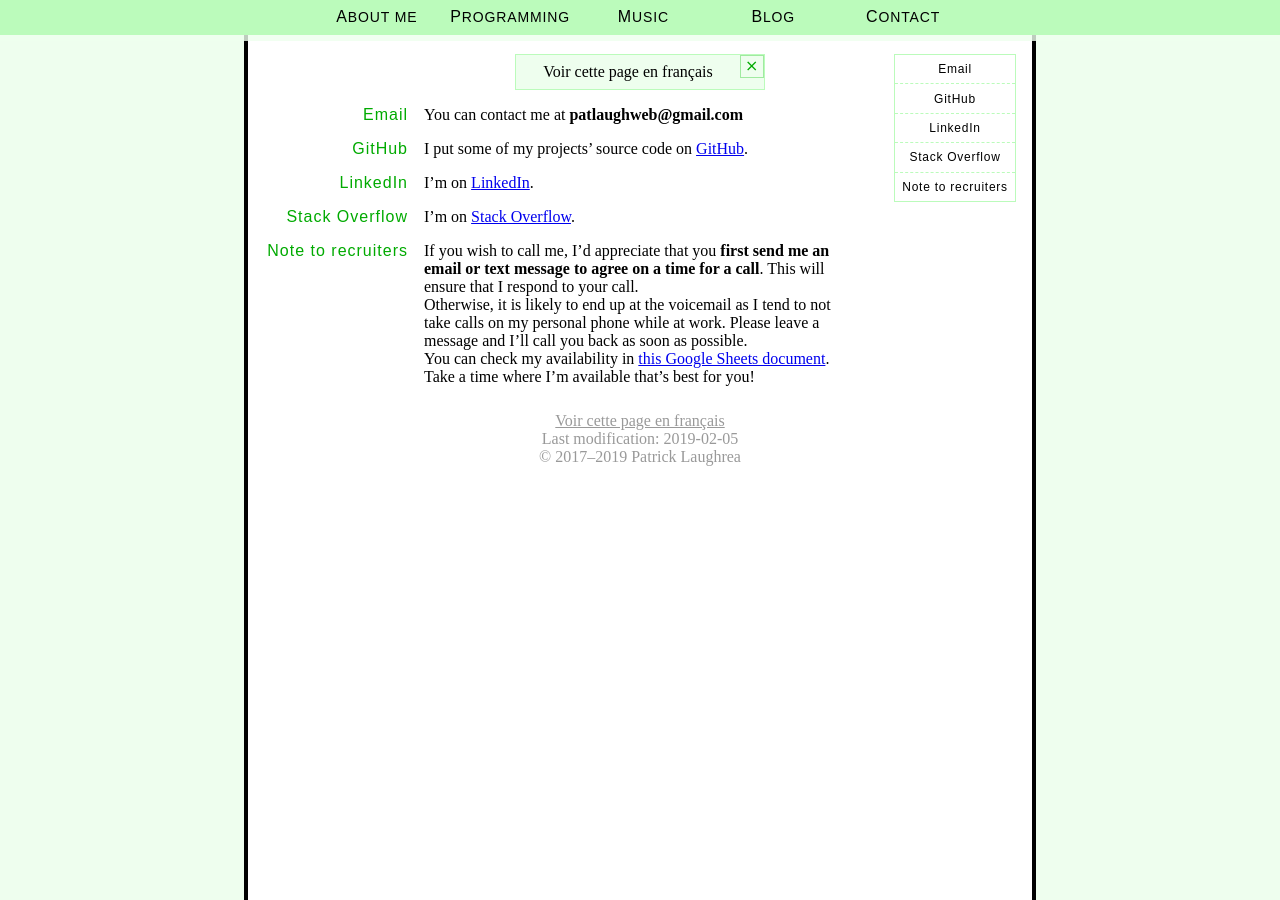
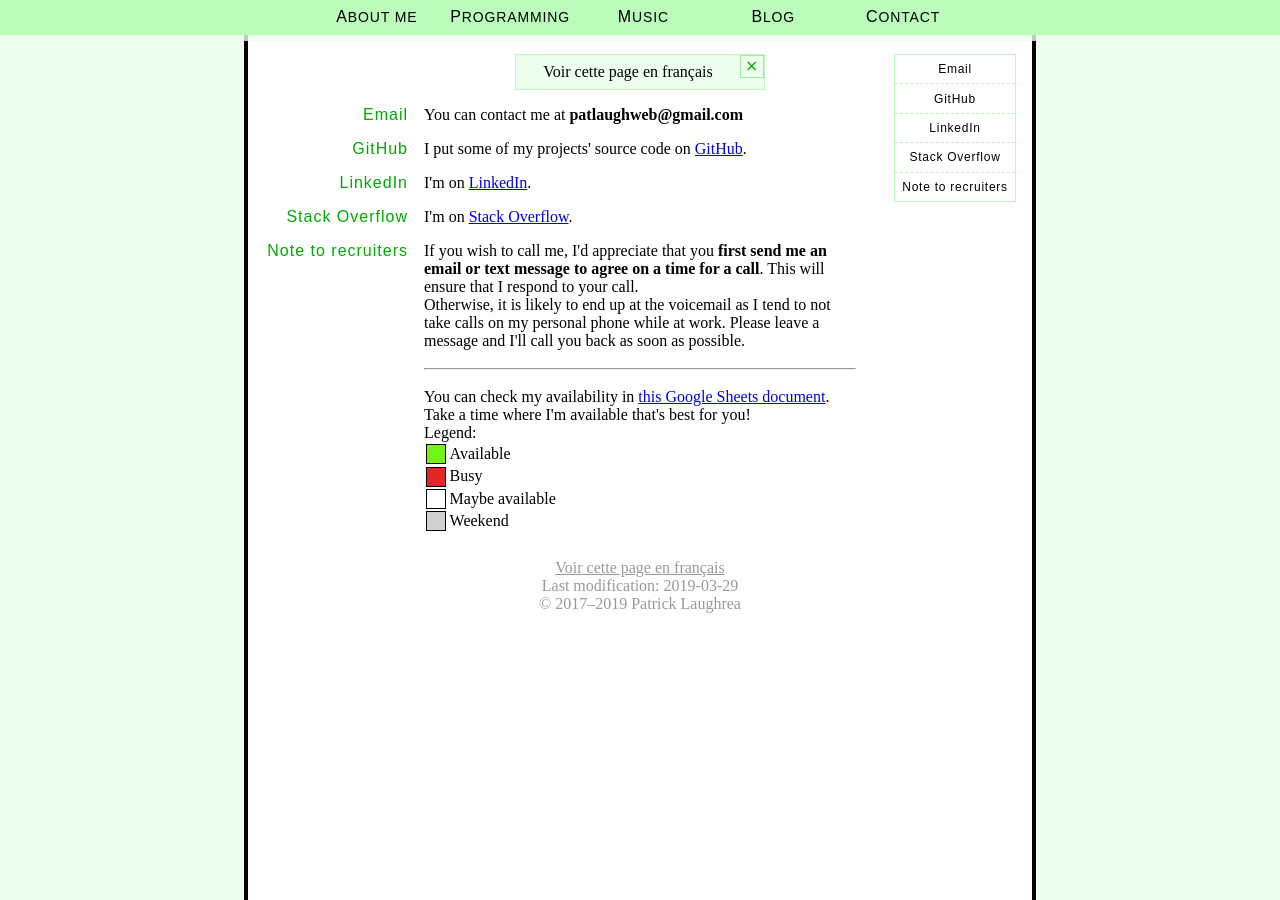
Before and after one commit to Pat-Laugh/pat-laugh.github.io, a Jekyll site: the page built from en/contact.html, in a window 1280 px wide. Built offline with Jekyll 4.4.1, drawn with Linux system fonts in a browser that asks for light colours.

Commit message:
Put contact legend in page
A smartify filter in the layout had to be removed because it also
filters HTML tags.

```diff
--- a/_layouts/default.html
+++ b/_layouts/default.html
@@ -67,7 +67,7 @@
 					<div class="content-title error-color">{{ page.quick_list[i] }}</div>
 					{% endif %}
 					<div class="content-text">
-						{{ page.content_list[i] | smartify }}
+						{{ page.content_list[i] }}
 					</div>
 				</li>
 				{% endfor %}
--- a/en/contact.html
+++ b/en/contact.html
@@ -2,7 +2,7 @@
 layout: en/default
 title: Contact
 link: contact
-last_modif: 2019-02-05
+last_modif: 2019-03-29
 permalink: /en/contact
 redirect_from: /contact
 quick_list:
@@ -25,7 +25,15 @@ content_list:
     email or text message to agree on a time for a call</b>. This will
     ensure that I respond to your call.<br>Otherwise, it is likely to end up at
     the voicemail as I tend to not take calls on my personal phone while at
-    work. Please leave a message and I'll call you back as soon as possible.<span class="noprint"><br>
-    You can check my availability in <a href="https://docs.google.com/spreadsheets/d/e/2PACX-1vQVqp7405aNVq8HP7cGzNEkk2rCfj5DRjV_ikYbujkTr4gDVAq2nUf3sLo-GvUCM8LsW9KG2ZOf-T10/pubhtml?gid=0&single=true" target="_blank">this Google Sheets document</a>.
-    Take a time where I'm available that's best for you!</span>
+    work. Please leave a message and I'll call you back as soon as possible.
+    <div class="noprint"><br><hr><br>
+    You can check my availability in <a href="https://docs.google.com/spreadsheets/d/e/2PACX-1vQVqp7405aNVq8HP7cGzNEkk2rCfj5DRjV_ikYbujkTr4gDVAq2nUf3sLo-GvUCM8LsW9KG2ZOf-T10/pubhtml" target="_blank">this Google Sheets document</a>.
+    Take a time where I'm available that's best for you!
+    <br>Legend:
+    <table class="contact-availability">
+        <tr><td class="yes">&nbsp;</td><td>Available</td></tr>
+        <tr><td class="no">&nbsp;</td><td>Busy</td></tr>
+        <tr><td class="maybe">&nbsp;</td><td>Maybe available</td></tr>
+        <tr><td class="weekend">&nbsp;</td><td>Weekend</td></tr>
+    </table></div>
 ---
--- a/fr/index.html
+++ b/fr/index.html
@@ -65,8 +65,8 @@ content_list:
     J'ai appris moi-même la musique et je n'ai pas
     vraiment de connaissances formelles dans des théories de musique. Je vois
     une fraction plutôt qu'un nom (par exemple, <sup>1</sup>/<sub>8</sub> ou
-    <sup>1</sup>/<sub>16</sub> plutôt que << crochet >> ou << double
-    crochet >>). Mais une quelconque lacune en connaissances théoriques ne
+    <sup>1</sup>/<sub>16</sub> plutôt que «&nbsp;crochet&nbsp;» ou «&nbsp;double
+    crochet&nbsp;»). Mais une quelconque lacune en connaissances théoriques ne
     m'empêche pas de composer de la musique&nbsp;!
  - >
     J'ai plusieurs autres intérêts, principalement dans les
--- a/static/scss/style.scss
+++ b/static/scss/style.scss
@@ -441,3 +441,23 @@ footer a { color: inherit; }
 		columns: 2;
 	}
 }
+
+.contact-availability tr td:first-child {
+	display: inline-block;
+	border: solid black 1px;
+	width: 1.15em;
+	margin-right: 0.075em;
+}
+
+.contact-availability .yes {
+	background-color: #71F515;
+}
+.contact-availability .no {
+	background-color: #E12728;
+}
+.contact-availability .maybe {
+	background-color: #FFFFFF;
+}
+.contact-availability .weekend {
+	background-color: #D0D0D0;
+}
```
Also changed, not shown: fr/contact.html (+12 -3 lines).
